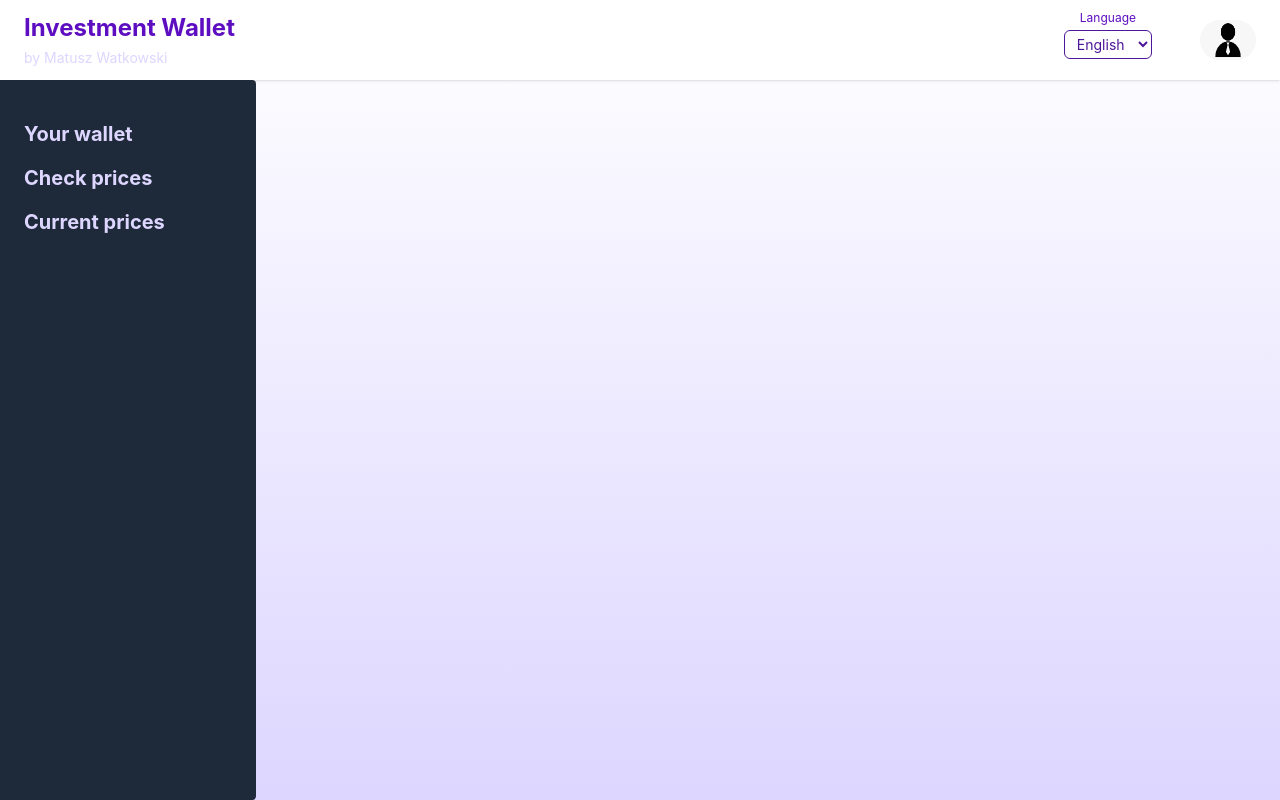
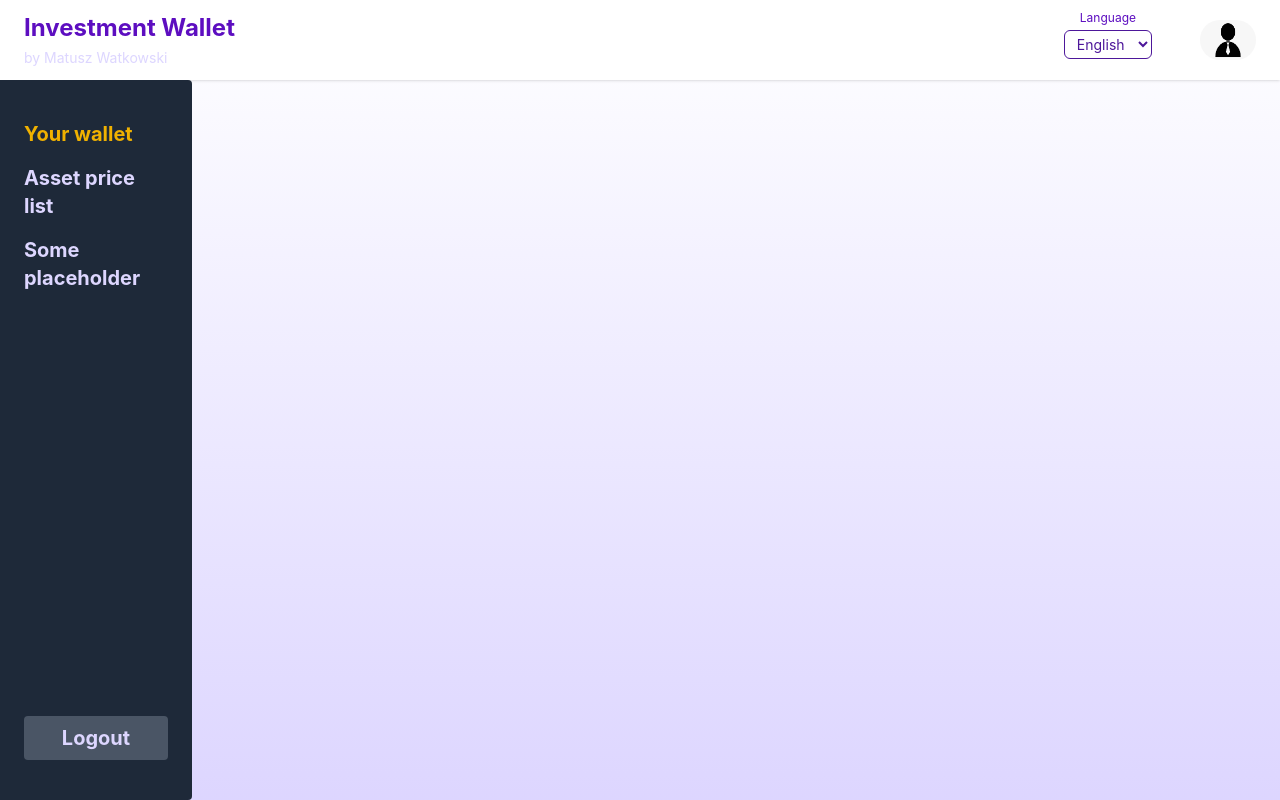
Before and after one commit to MatWatk/Investment-Wallet, a React (Vite) app: page / in a window 1280 px wide. Built offline with nearby package versions, Linux system fonts and the light colour scheme.

Commit message:
Updated side bar ui component.

```diff
--- a/src/components/DashboardLayout.tsx
+++ b/src/components/DashboardLayout.tsx
@@ -5,7 +5,6 @@ export default function DashboardLayout() {
     return (
         <div className="flex flex-col h-screen w-full bg-linear-to-t from-violet-200 to-white">
             <NavBar />
-
             <SideBar />
 
         </div>
--- a/src/components/SideBar.tsx
+++ b/src/components/SideBar.tsx
@@ -1,24 +1,29 @@
-import { Outlet } from "react-router-dom";
+import { NavLink, Outlet } from "react-router-dom";
 
 export default function SideBar() {
     return (
         <>
-        <div className="w-64 bg-gray-800 px-6 py-4 flex flex-1 rounded-r">
-            <div className="h-full flex flex-col items-start justify-start gap-6 py-6">
-                <div className="flex flex-col items-start gap-4 text-violet-200">
-                    <button className="hover:text-violet-500 text-xl font-bold">
-                        Your wallet
-                    </button>
-                    <button className="hover:text-violet-500 text-xl font-bold">
-                        Check prices
-                    </button>
-                    <button className="hover:text-violet-500 text-xl font-bold">
-                        Current prices
-                    </button>
+            <div className="w-[15%] bg-gray-800 py-4 flex flex-1 rounded-r">
+                <div className="h-full flex flex-col py-6">
+                    <div className="flex flex-col gap-4 text-violet-200 px-6">
+                        <NavLink to='/' className={({ isActive }) => isActive ? "text-yellow-500 text-xl font-bold" : "text-violet-200 text-xl font-bold hover:text-violet-500"} end>
+                            Your wallet
+                        </NavLink>
+                        <NavLink to='/assets-price-list' className={({ isActive }) => isActive ? "text-yellow-500 text-xl font-bold" : "text-violet-200 text-xl font-bold hover:text-violet-500"} end>
+                            Asset price list
+                        </NavLink>
+                        <NavLink to='/current-prices' className={({ isActive }) => isActive ? "text-yellow-500 text-xl font-bold" : "text-violet-200 text-xl font-bold hover:text-violet-500"} end>
+                            Some placeholder
+                        </NavLink>
+                    </div>
+                    <div className="flex flex-col mt-auto text-violet-200 items-center w-full">
+                        <button className="bg-gray-600 text-violet-200 text-xl font-bold hover:text-yellow-500 hover:bg-gray-700 w-3/4 py-2 rounded text-center">
+                            Logout
+                        </button>
+                    </div>
                 </div>
             </div>
-        </div>
-        <Outlet />
+            <Outlet />
         </>
     )
 }
```
